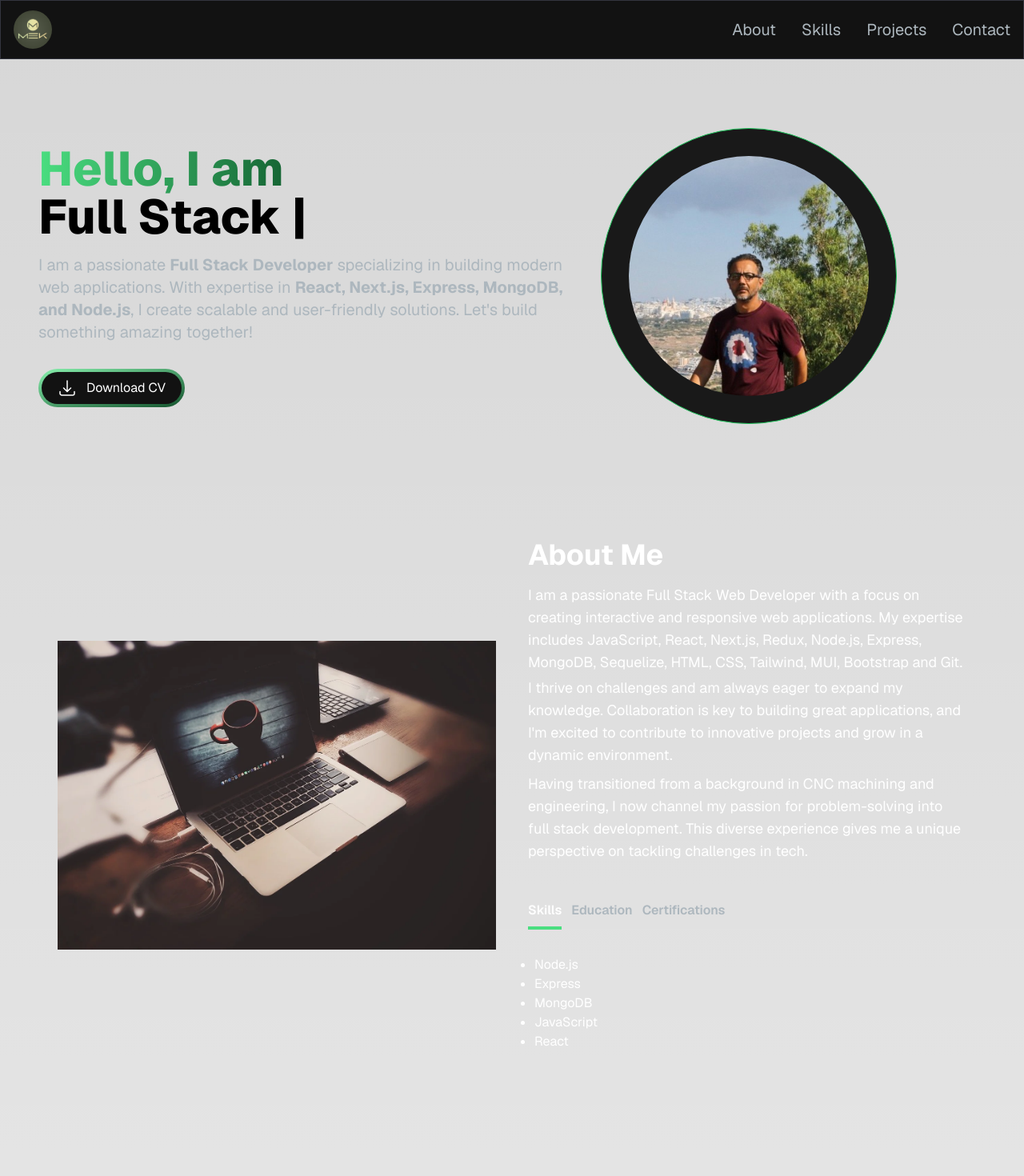
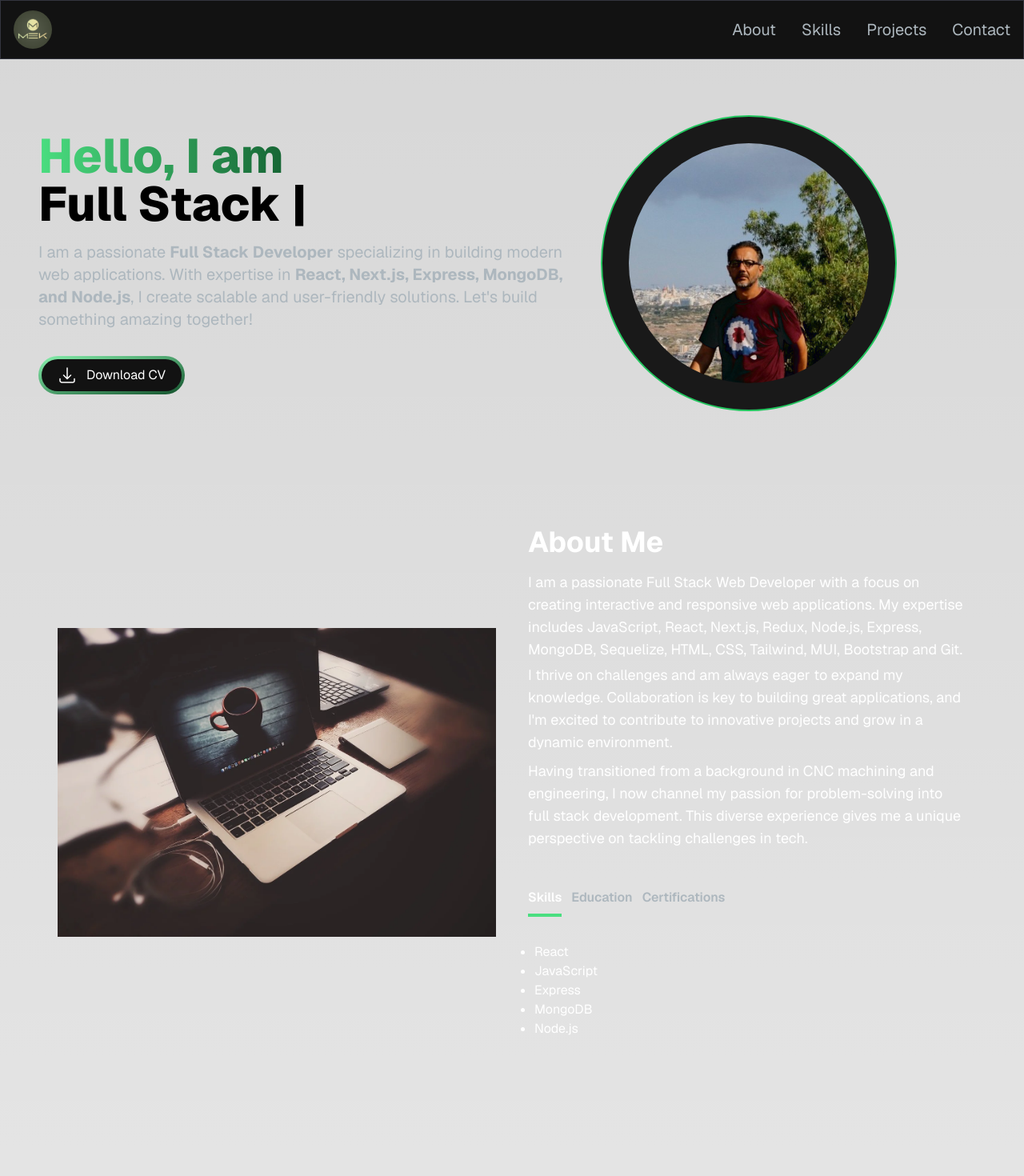
Before and after one commit to MuzafferKocak/my-portfolio, a Next.js app: page / in a window 1280 px wide. Shown: the top 1470 px of the page at 80% size. Built offline with nearby package versions, Linux system fonts and the light colour scheme.

Commit message:
description

```diff
--- a/src/app/page.js
+++ b/src/app/page.js
@@ -10,7 +10,7 @@ export default function Home() {
   return (
     <main className=" min-h-screen font-[family-name:var(--font-geist-sans)]">
       <Navbar />
-      <div className="container mt-24 mx-auto py-6 px-12">
+      <div className="container mt-20 mx-auto py-6 px-12">
         <HeroSection />
         <AboutSection/>
         <TechStack/>
--- a/src/components/AboutSection.jsx
+++ b/src/components/AboutSection.jsx
@@ -10,11 +10,11 @@ const TAB_DATA = [
     id: "skills",
     content: (
       <ul className="list-disc pl-2">
-        <li>Node.js</li>
+        <li>React</li>
+        <li>JavaScript</li>
         <li>Express</li>
         <li>MongoDB</li>
-        <li>JavaScript</li>
-        <li>React</li>
+        <li>Node.js</li>
       </ul>
     ),
   },
--- a/src/components/HeroSection.jsx
+++ b/src/components/HeroSection.jsx
@@ -68,12 +68,12 @@ const HeroSection = () => {
             initial={{ opacity: 0, scale: 0.8 }}
             animate={{ opacity: 1, scale: 1 }}
             transition={{ duration: 0.8, ease: "easeOut" }}
-            className="rounded-full border border-green-500 bg-[#191919] w-[200px] h-[200px] sm:w-[250px] sm:h-[250px] lg:w-[370px] lg:h-[370px] relative"
+            className="rounded-full border-2 border-green-500 bg-[#191919] w-[200px] h-[200px] sm:w-[250px] sm:h-[250px] lg:w-[370px] lg:h-[370px] relative"
           >
             <Image
               src="/images/me.jpeg"
               alt="image"
-              className="rounded-full absolute transform -translate-x-1/2 -translate-y-1/2 top-1/2 left-1/2"
+              className="mix-blend-difference rounded-full absolute transform -translate-x-1/2 -translate-y-1/2 top-1/2 left-1/2"
               width={300}
               height={300}
             />
--- a/src/components/ProjectsSection.jsx
+++ b/src/components/ProjectsSection.jsx
@@ -34,7 +34,7 @@ const projectsData = [
   {
     id: 4,
     title: "Stock-App",
-    description: "",
+    description: "My Stock is an intuitive inventory management tool for users to efficiently manage their stock. With features like product, brand, and company data management, along with sales and purchasing tracking, users can easily create accounts, add and edit products, and monitor their inventory.",
     image: "/images/projects/stockApp.jpeg",
     gitUrl: "https://github.com/MuzafferKocak/my-stock",
     previewUrl: "https://my-stock-flame.vercel.app/",
@@ -42,7 +42,7 @@ const projectsData = [
   {
     id: 5,
     title: "Store-App",
-    description: "",
+    description: "Store App is a TypeScript-powered application where users can explore products, view their prices, and add them to a favorites list. The app provides a simple yet functional interface for managing favorite items and ensuring a smooth experience.",
     image: "/images/projects/store-app.png",
     gitUrl: "https://github.com/MuzafferKocak/store-app",
     previewUrl: "https://store-app-plum.vercel.app/",
@@ -50,7 +50,7 @@ const projectsData = [
   {
     id: 6,
     title: "Mek-Store",
-    description: "",
+    description: "Mek-Store is a basic product showcase website created with React and Tailwind CSS. It features a simple design where users can view products and their prices in a responsive layout.",
     image: "/images/projects/mek-store.png",
     gitUrl: "https://github.com/MuzafferKocak/mek-store",
     previewUrl: "https://mek-store.vercel.app/",
```
